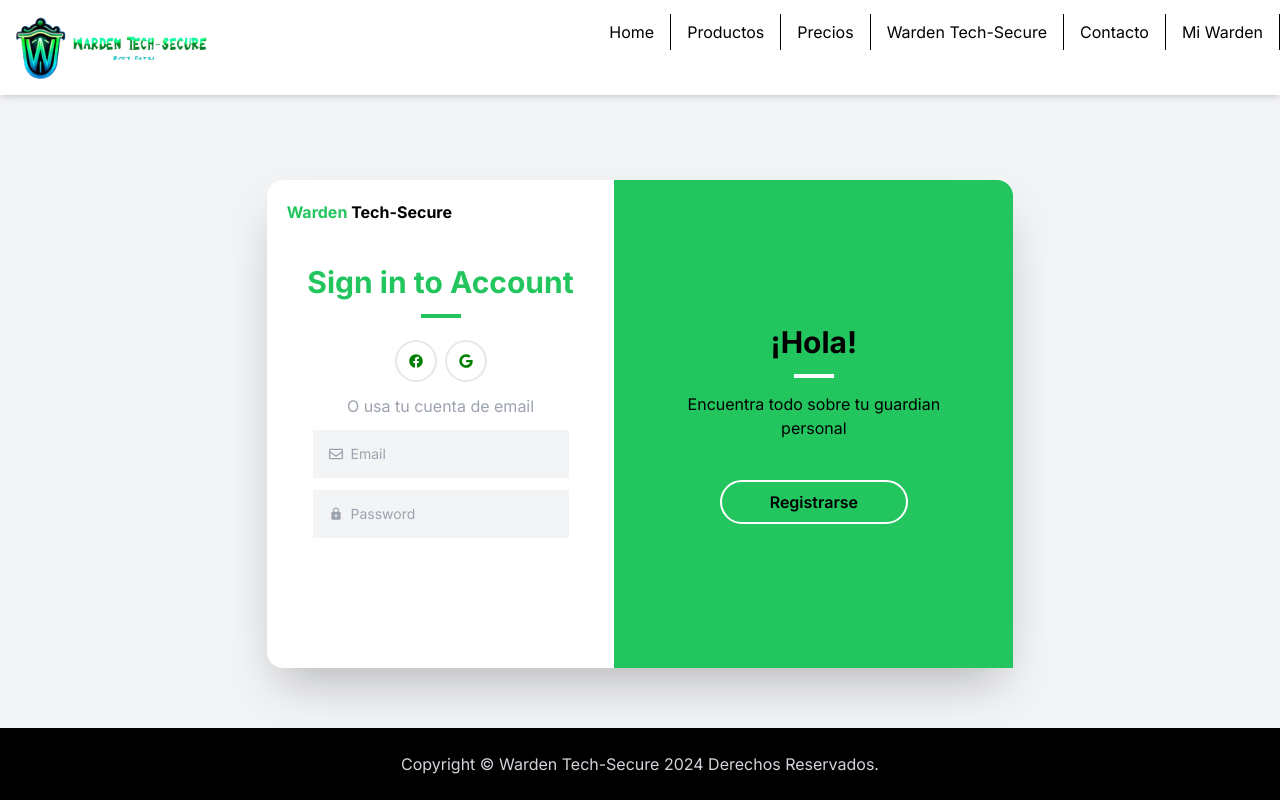
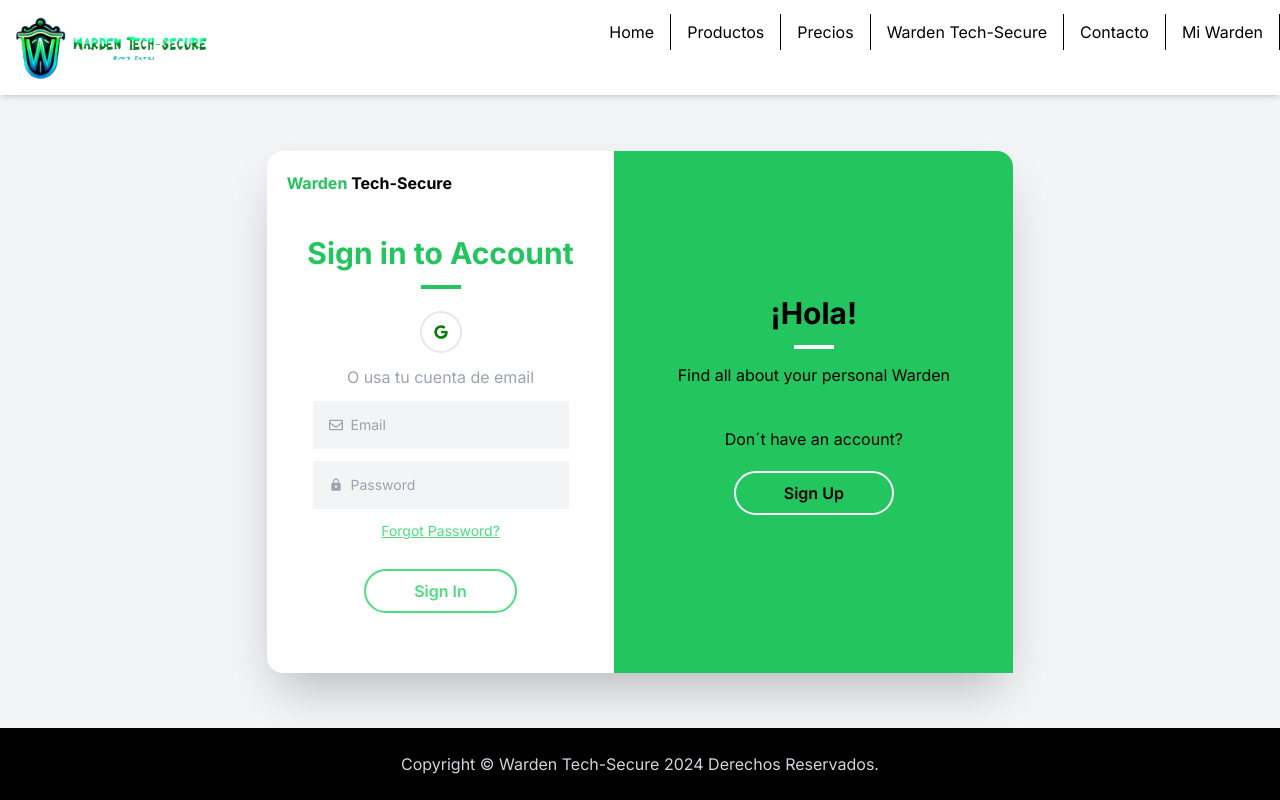
Before and after one commit to IsaiGonzalezz/warden, a Next.js app: page /miwarden in a window 1280 px wide. Built offline with nearby package versions, Linux system fonts and the light colour scheme; no server answers.

Commit message:
login session

```diff
--- a/app/miwarden/page.tsx
+++ b/app/miwarden/page.tsx
@@ -1,8 +1,53 @@
-import React from "react";
-import { FaFacebook, FaGoogle, FaRegEnvelope } from "react-icons/fa";
+'use client'
+import React,{useState, useEffect} from "react";
+import { FaGoogle, FaRegEnvelope } from "react-icons/fa";
 import { MdLock } from "react-icons/md";
+import { signInWithEmail, signInWithGoogle } from '@/components/Auth';
+import { getAuth, onAuthStateChanged, User } from "firebase/auth";
 
 const MiWarden = () => {
+  const [email, setEmail] = useState('');
+  const [password, setPassword] = useState('');
+  const [user, setUser] = useState<User | null>(null);
+  const [errorMessage, setErrorMessage] = useState<string | null>(null);
+
+  useEffect(() => {
+    const auth = getAuth();
+    const unsubscribe = onAuthStateChanged(auth, (user) => {
+      setUser(user);
+      if(user){
+        window.location.href = "/warden";
+      }
+    });
+
+    // Limpiar la suscripción al desmontar el componente
+    return () => unsubscribe();
+  }, []);
+
+  const handleSignIn = () => {
+    signInWithEmail(email, password)
+      .then((userCredential) => {
+        // Inicio de sesión exitoso
+        window.location.href = "/warden";
+      })
+      .catch((error) => {
+        // Error en el inicio de sesión
+        setErrorMessage(error.message);
+      });
+  };
+
+  const handleSignInWithGoogle = () => {
+    signInWithGoogle()
+      .then((userCredential) => {
+        // Inicio de sesión exitoso
+        window.location.href = "/warden";
+      })
+      .catch((error) => {
+        // Error en el inicio de sesión
+        setErrorMessage(error.message);
+      });
+  };
+
   return (
     <div className="flex flex-col h-screen bg-gray-100">
       <title>Mi Warden</title>
@@ -15,8 +60,8 @@
           />
         </div>
       </header>
-      <br />
-      <br />
+      <br/>
+      {errorMessage && <p>{errorMessage}</p>}
       <main className="flex flex-col items-center justify-center w-full flex-1 px-20 text-center">
         <div className="bg-white rounded-2xl shadow-2xl flex w-2/3 max-w-4xl">
           <div className="w-3/5 p-5">
@@ -32,12 +77,7 @@
                 <a
                   href="#"
                   className="border-2 border-gray-200 rounded-full p-3 mx-1"
-                >
-                  <FaFacebook color="green" className="text-sm" />
-                </a>
-                <a
-                  href="#"
-                  className="border-2 border-gray-200 rounded-full p-3 mx-1"
+                  onClick={handleSignInWithGoogle}
                 >
                   <FaGoogle color="green" className="text-sm" />
                 </a>
@@ -50,6 +90,8 @@
                     type="email"
                     placeholder="Email"
                     className="text-green-700 bg-gray-100 outline-none text-sm flex-1"
+                    value={email}
+                    onChange={(e) => setEmail(e.target.value)}
                   />
                 </div>
 
@@ -59,8 +101,23 @@
                     type="password"
                     placeholder="Password"
                     className="text-green-700 bg-gray-100 outline-none text-sm flex-1"
+                    value={password}
+                    onChange={(e) => setPassword(e.target.value)}
                   />
                 </div>
+                <a
+                  href="#"
+                  className="text-green-400 underline text-sm mb-3"
+                >
+                  Forgot Password?
+                </a>
+                <a
+                  href="#"
+                  className="text-green-400 border-2 border-green-400 rounded-full m-4 mb-0 px-12 py-2 inline-block font-semibold hover:bg-green-400 hover:text-white"
+                  onClick={handleSignIn}
+                >
+                  Sign In
+                </a>
               </div>
             </div>
           </div>{" "}
@@ -68,12 +125,13 @@
           <div className="w-2/3 bg-green-500 rounded-tr-2xl rounded-br-2l py-36 px-12">
             <h2 className="text-3xl font-bold mb-2">¡Hola!</h2>
             <div className="border-2 w-10 border-white inline-block mb-2"></div>
-            <p className="mb-10">Encuentra todo sobre tu guardian personal</p>
+            <p className="mb-10">Find all about your personal Warden</p>
+            <p className="mb-5">Don´t have an account?</p>
             <a
               href="./registro"
               className="border-2 border-white rounded-full px-12 py-2 inline-block font-semibold hover:bg-white hover:text-green-500"
             >
-              Registrarse
+              Sign Up
             </a>
           </div>{" "}
           {/* Sign up section */}
--- a/app/registro/page.tsx
+++ b/app/registro/page.tsx
@@ -4,7 +4,7 @@
 
 const Registro = () => {
   return (
-    <div className="flex flex-col h-screen bg-gray-100">
+    <div className="flex flex-col h-screen bg-gray-100 mb-10">
       <title>Mi Warden</title>
       <header className="p-4 bg-white shadow-md">
         <div className="container mx-auto flex justify-between items-center">
@@ -15,6 +15,7 @@
           />
         </div>
       </header>
+      <br/>
       <main className="flex flex-col items-center justify-center w-full flex-1 px-20 text-center">
         <div className="bg-white rounded-2xl shadow-2xl flex w-2/3 max-w-4xl">
           <div className="w-2/3 bg-blue-500 rounded-tl-2xl rounded-bl-2xl py-36 px-12">
@@ -39,12 +40,6 @@
               </h2>
               <div className="border-2 w-10 border-blue-500 inline-block mb-2"></div>
               <div className="flex justify-center my-2">
-                <a
-                  href="#"
-                  className="border-2 border-gray-200 rounded-full p-3 mx-1"
-                >
-                  <FaFacebook color="blue" className="text-sm" />
-                </a>
                 <a
                   href="#"
                   className="border-2 border-gray-200 rounded-full p-3 mx-1"
@@ -79,6 +74,12 @@
                     className="text-blue-700 bg-gray-100 outline-none text-sm flex-1"
                   />
                 </div>
+                <a
+                  href="./miwarden"
+                  className="text-blue-700 border-2 m-6 border-blue-700 rounded-full px-12 py-2 inline-block font-semibold hover:bg-blue-700 hover:text-white"
+                >
+                  Verificar Correo
+                </a>
               </div>
             </div>
           </div>{" "}
@@ -88,6 +89,7 @@
       <br/>
       <br/>
       <br/>
+      <br/>
     </div>
   );
 };
--- a/app/warden/page.tsx
+++ b/app/warden/page.tsx
@@ -1,6 +1,21 @@
+'use client'
 import React from "react";
+import { getAuth, signOut } from "firebase/auth";
+import app from "@/components/Firebase";
 
 const Warden = () => {
+  const handleSignOut = (event: React.MouseEvent) => {
+    event.preventDefault();
+    const auth = getAuth(app);
+    signOut(auth).then(() => {
+      // Cierre de sesión exitoso
+      window.location.href = "/"; // Redirige al usuario a la página de inicio después del cierre de sesión
+    }).catch((error) => {
+      // Ocurrió un error
+      console.error("Error al cerrar sesión: ", error);
+    });
+  };
+
   return (
     <div className="flex flex-col h-screen bg-gray-100">
       <title>Warden</title>
@@ -11,6 +26,13 @@
             alt="Warden Tech-Secure"
             className="w-48"
           />
+          <a
+            href="#"
+            className="text-green-400 border-2 border-green-400 rounded-full m-4 mb-0 px-12 py-2 inline-block font-semibold hover:bg-green-400 hover:text-white"
+            onClick={handleSignOut}
+          >
+            Cerrar sesión
+          </a>
         </div>
       </header>
     </div>
--- /dev/null
+++ b/components/Auth.tsx
@@ -0,0 +1,17 @@
+import app from './Firebase';
+import { getAuth, signInWithEmailAndPassword, createUserWithEmailAndPassword, GoogleAuthProvider, signInWithPopup } from "firebase/auth";
+
+const auth = getAuth(app);
+
+export const signInWithEmail = (email: string, password: string) => {
+  return signInWithEmailAndPassword(auth, email, password);
+};
+
+export const signUpWithEmail = (email: string, password: string) => {
+  return createUserWithEmailAndPassword(auth, email, password);
+};
+
+export const signInWithGoogle = () => {
+  const provider = new GoogleAuthProvider();
+  return signInWithPopup(auth, provider);
+};
--- /dev/null
+++ b/components/Firebase.tsx
@@ -0,0 +1,18 @@
+// Import the functions you need from the SDKs you need
+import { initializeApp } from "firebase/app";
+import "firebase/auth";
+
+// Your web app's Firebase configuration
+const firebaseConfig = {
+  apiKey: "AIzaSyC57jTQgZ_2smqcTPwgRRA5E66cbu5uEag",
+  authDomain: "warden-7a639.firebaseapp.com",
+  projectId: "warden-7a639",
+  storageBucket: "warden-7a639.appspot.com",
+  messagingSenderId: "325179964642",
+  appId: "1:325179964642:web:67c6d0c3e08206f7b3f2bb"
+};
+
+// Initialize Firebase
+const app = initializeApp(firebaseConfig);
+
+export default app;
--- a/package.json
+++ b/package.json
@@ -10,6 +10,9 @@
   },
   "dependencies": {
     "@react-icons/all-files": "^4.1.0",
+    "@types/firebase": "^3.2.1",
+    "firebase": "^10.10.0",
+    "mqtt": "^5.5.0",
     "next": "14.1.1",
     "react": "^18",
     "react-dom": "^18",
```
Also changed, not shown: 1 other file (tests, documents, lock files or other folders).
